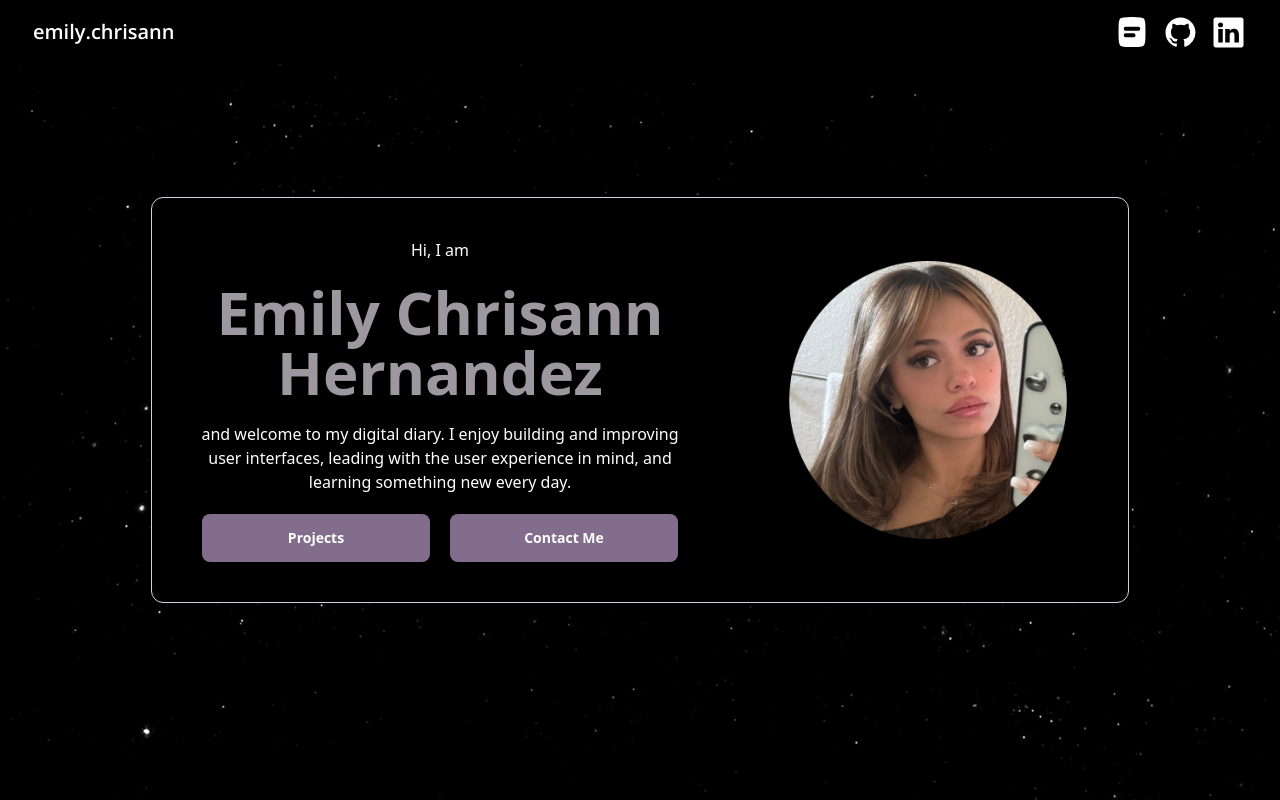
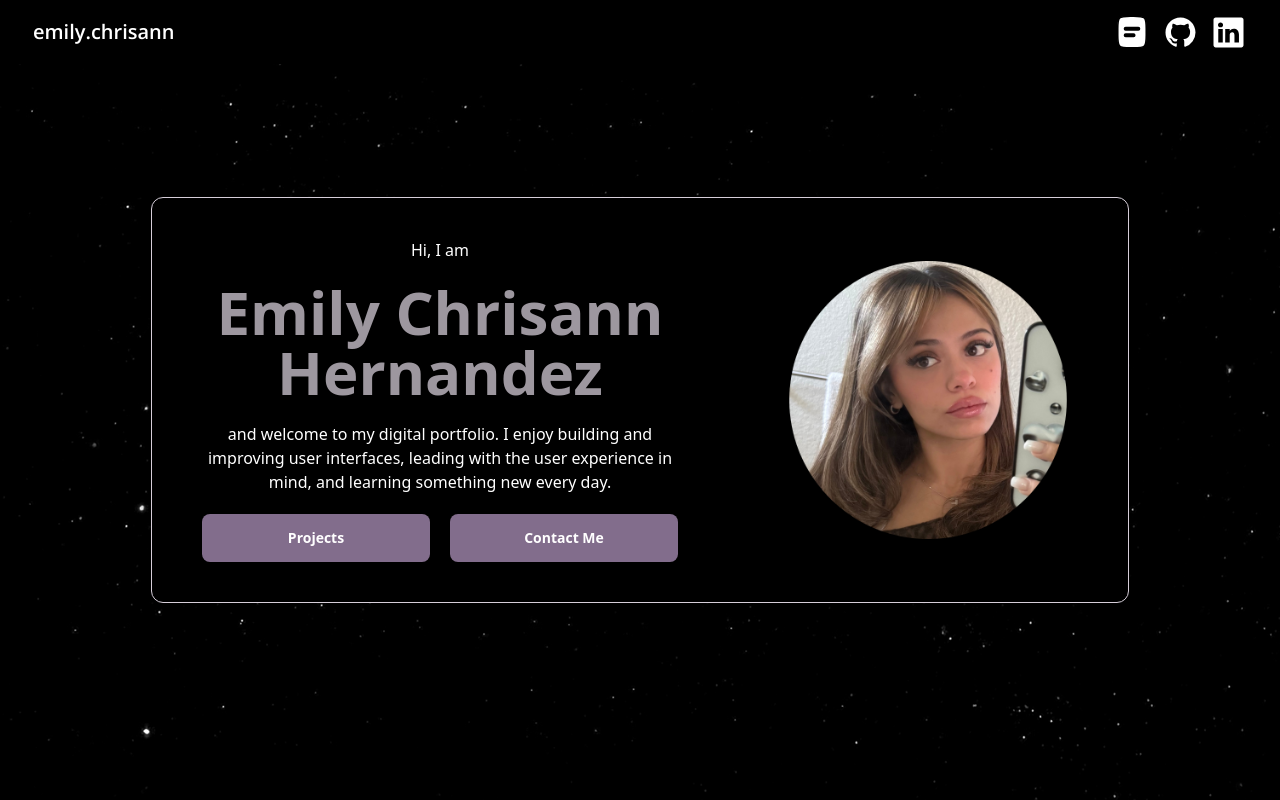
Before and after one commit to emilych7/emilyswebsite, a Next.js app: page / in a window 1280 px wide. Built offline with nearby package versions, Linux system fonts and the light colour scheme.

Commit message:
minor layout changes

```diff
--- a/src/app/components/Experience.jsx
+++ b/src/app/components/Experience.jsx
@@ -4,16 +4,16 @@ export default function Experience() {
 
     return (
 
-        <div className="flex flex-col xl:flex-row p-1 justify-center text-white size-fit  bg-black border border-1 border-secondary rounded-xl">
+        <div className="flex flex-col xl:flex-row p-1 justify-center text-white size-fit bg-black border border-1 border-secondary rounded-xl">
             <div className="flex w-full xl:max-w-md justify-start px-10 p-4 items-center">
             <div className="h-fit w-full border-b border-white">
                 <h1 className="text-secondary text-center xl:text-left size-full text-3xl md:text-4xl xl:text-5xl font-bold border-white border-b-4 py-3">Professional Experience</h1>
                 </div>
                 </div>
 
-            <div className="flex flex-col overflow-y-scroll no-scrollbar max-w-4xl justify-center space-y-5 p-4">
+            <div className="flex flex-col overflow-y-scroll no-scrollbar max-w-3xl justify-center space-y-5 p-4">
                 <div className="w-full pb-2">
-                    <div className="flex flex-col p-3 rounded-xl text-left transition ease-in-out duration-150 text-white hover:bg-white hover:text-black">
+                    <div className="flex flex-col p-4 rounded-xl text-left transition ease-in-out duration-150 text-white hover:bg-white hover:text-black">
                         <h2 className="font-bold text-xl xl:text-2xl">Computer Lab Manager</h2>
                         <div className="flex flex-col xs:flex-row place-content-between">
                             <h4 className="font-semi-bold text-lg py-1">Office of Information Technology at University of California - Merced</h4>
--- a/src/app/components/Welcome.jsx
+++ b/src/app/components/Welcome.jsx
@@ -11,7 +11,7 @@ export default function Welcome() {
                 <div className="flex flex-col space-y-5">
                 <h1 className="text-md">Hi, I am </h1>
                 <p className="animate-pulse text-secondary font-bold text-5xl xl:text-6xl"> Emily Chrisann Hernandez</p>
-                <p className="text-md pb-5">and welcome to my digital diary. I enjoy building and improving user interfaces, leading with the user experience in mind, and learning something new every day.</p>
+                <p className="text-md pb-5">and welcome to my digital portfolio. I enjoy building and improving user interfaces, leading with the user experience in mind, and learning something new every day.</p>
                 </div>
                 <div className="justify-center flex w-full flex-row space-x-5 px-5">
                     <Link href="/projects" className="btn w-1/2 border-none bg-accent text-white text-md shadow-sm transition ease-in-out delay-50 hover:bg-secondary hover:scale-110 duration-200 ...">Projects</Link>
```
